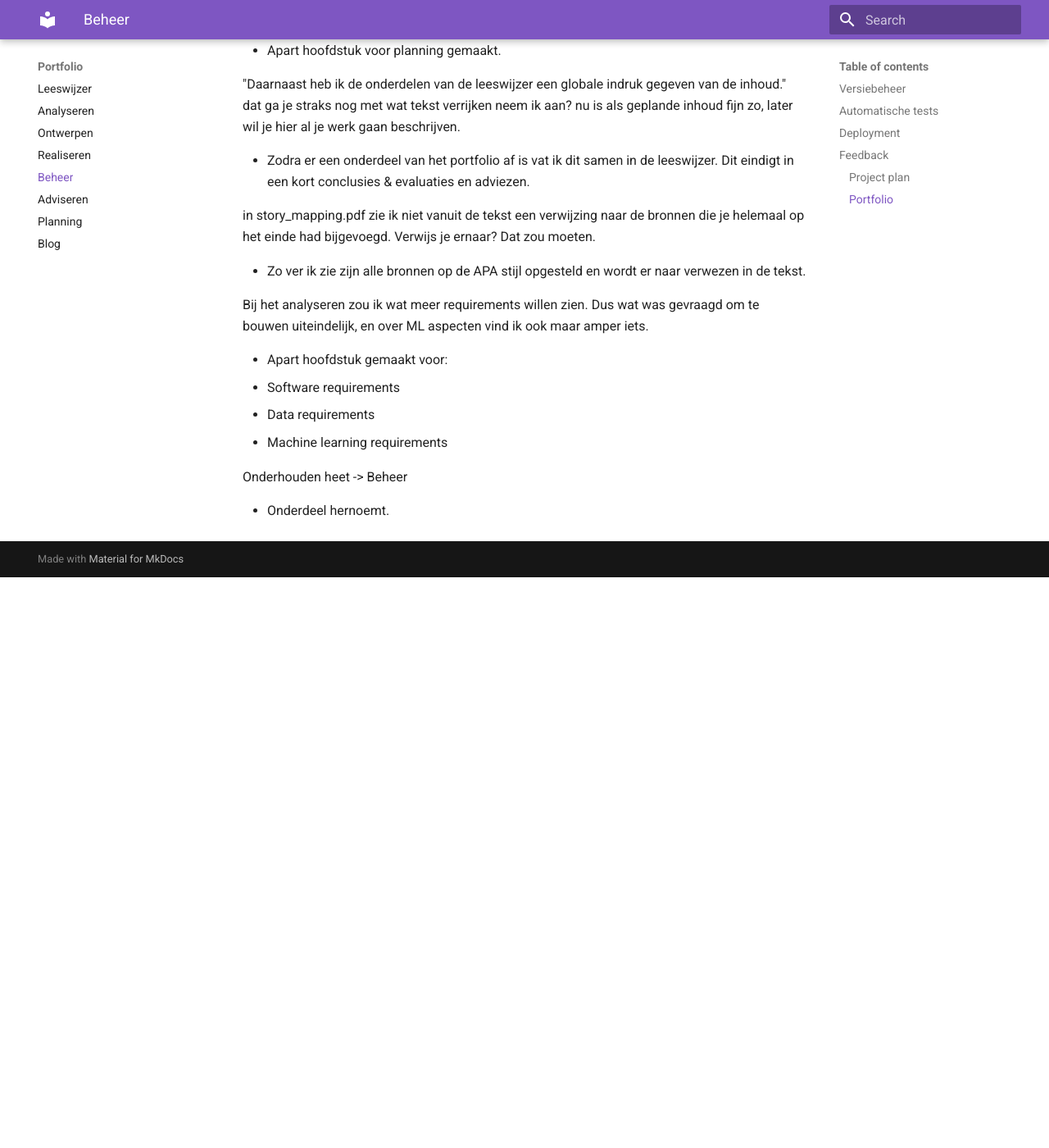
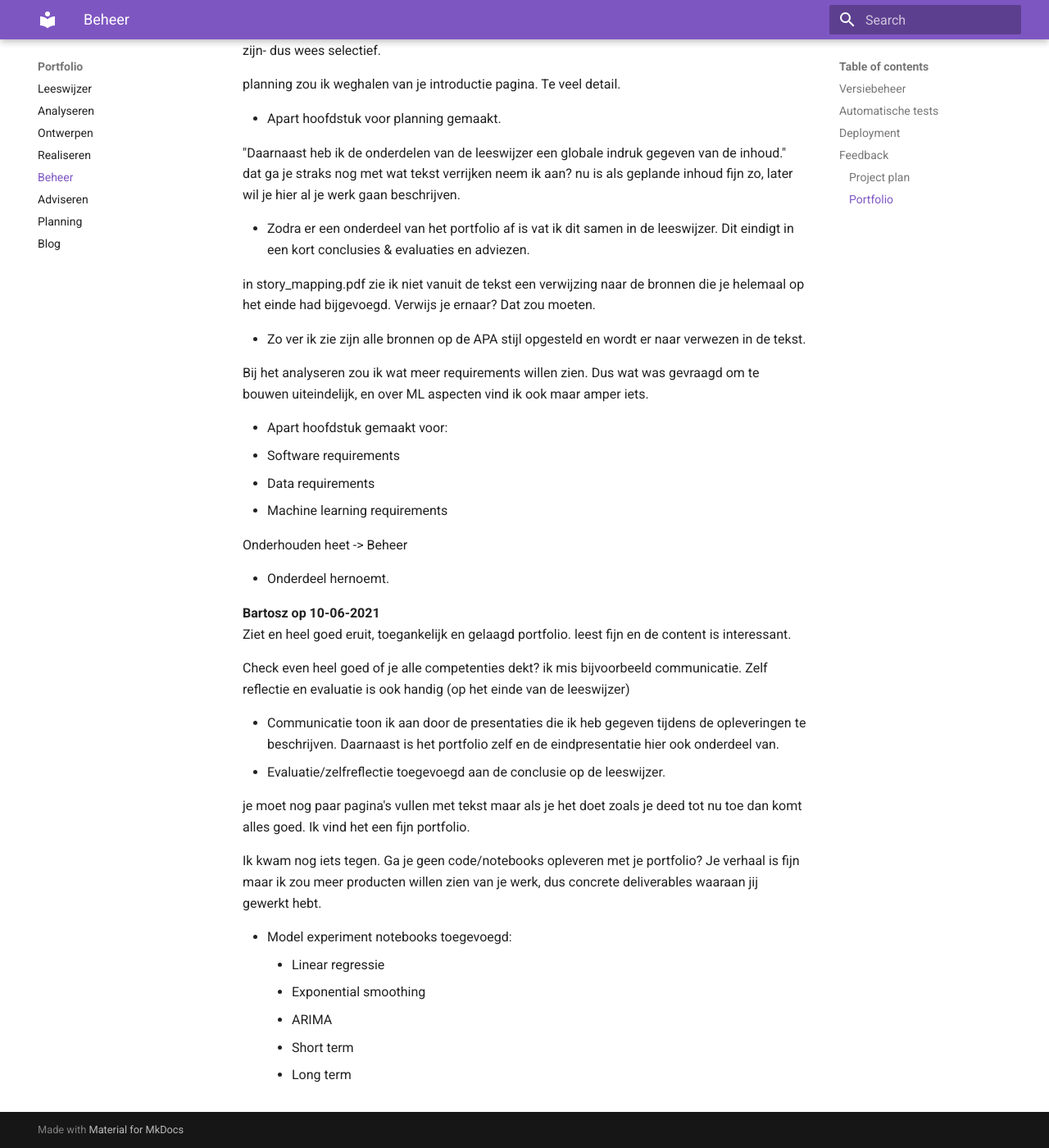
Before and after one commit to kpapijnenburg/portfolio, an MkDocs documentation site: the page built from docs/beheer.md, in a window 1280 px wide and 1400 px high, scrolled down 4799 px. Shown: the whole window at 82% size. Built offline with MkDocs 1.6.1 and Material for MkDocs 9.7.7, drawn with Linux system fonts in a browser that asks for light colours; before the commit the page ends 5503 px from its top, so only the background shows below that; some of the changed text lies outside the part shown.

Commit message:
Introduction

````diff
--- a/docs/beheer.md
+++ b/docs/beheer.md
@@ -14,6 +14,7 @@
 <center><small>Afbeelding 2: Branching strategie implementatie</center></small>
 
 ## Automatische tests
+
 Tijdens het ontwikkelen van de machine learning API is zoveel mogelijk gewerkt op een test driven manier. Dit betekend dat methoden getests werden terwijl ze geïmplementeerd wrden. Op deze manier kon gevalideerd worden dat de code werkt na verwachtingen. Onderstaand valt het resultaat van deze tests te zien.
 
 ```
@@ -47,6 +48,7 @@
 ```
 
 ## Deployment
+
 BitBucket biedt de mogelijkheid om via het BitBucket pipelines een automatische deployment straat in te richten. Momenteel is er bij Handpicked Labs geen omgeving waar deze pipelines de applicaties naar kunnen deployen. Om voorbereid te zijn op een toekomst wanneer dit wel mogelijk zou zijn is de onderstaande pipeline ontwikkeld.
 
 ```
@@ -64,8 +66,9 @@
               - python -m unittest
 ```
 
+## Feedback
 
-## Feedback
+In de volgende secties valt de feedback op het project plan en portfolio, en hoe deze verwerkt is, te vinden.
 
 ### Project plan
 
@@ -157,10 +160,29 @@
 Bij het analyseren zou ik wat meer requirements willen zien. Dus wat was gevraagd om te bouwen uiteindelijk, en over ML aspecten vind ik ook maar amper iets.
 
 - Apart hoofdstuk gemaakt voor:
-  - Software requirements
-  - Data requirements
-  - Machine learning requirements
+   - Software requirements
+   - Data requirements
+   - Machine learning requirements
 
 Onderhouden heet -> Beheer
 
 - Onderdeel hernoemt.
+
+**Bartosz op 10-06-2021** <br>
+Ziet en heel goed eruit, toegankelijk en gelaagd portfolio. leest fijn en de content is interessant.
+
+Check even heel goed of je alle competenties dekt? ik mis bijvoorbeeld communicatie. Zelf reflectie en evaluatie is ook handig (op het einde van de leeswijzer)
+
+- Communicatie toon ik aan door de presentaties die ik heb gegeven tijdens de opleveringen te beschrijven. Daarnaast is het portfolio zelf en de eindpresentatie hier ook onderdeel van.
+- Evaluatie/zelfreflectie toegevoegd aan de conclusie op de leeswijzer.
+
+je moet nog paar pagina's vullen met tekst maar als je het doet zoals je deed tot nu toe dan komt alles goed. Ik vind het een fijn portfolio.
+
+Ik kwam nog iets tegen. Ga je geen code/notebooks opleveren met je portfolio? Je verhaal is fijn maar ik zou meer producten willen zien van je werk, dus concrete deliverables waaraan jij gewerkt hebt.
+
+- Model experiment notebooks toegevoegd:
+    - Linear regressie
+    - Exponential smoothing
+    - ARIMA
+    - Short term
+    - Long term
````
